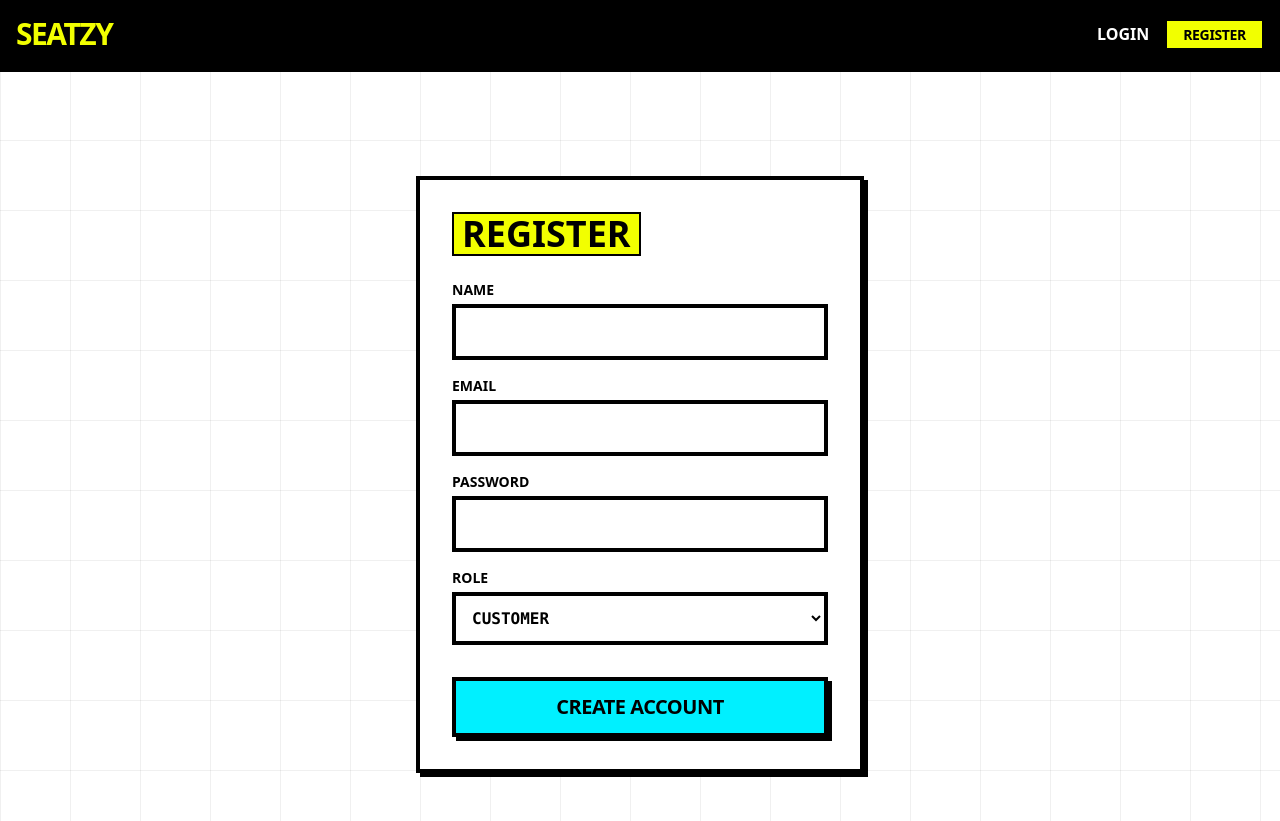
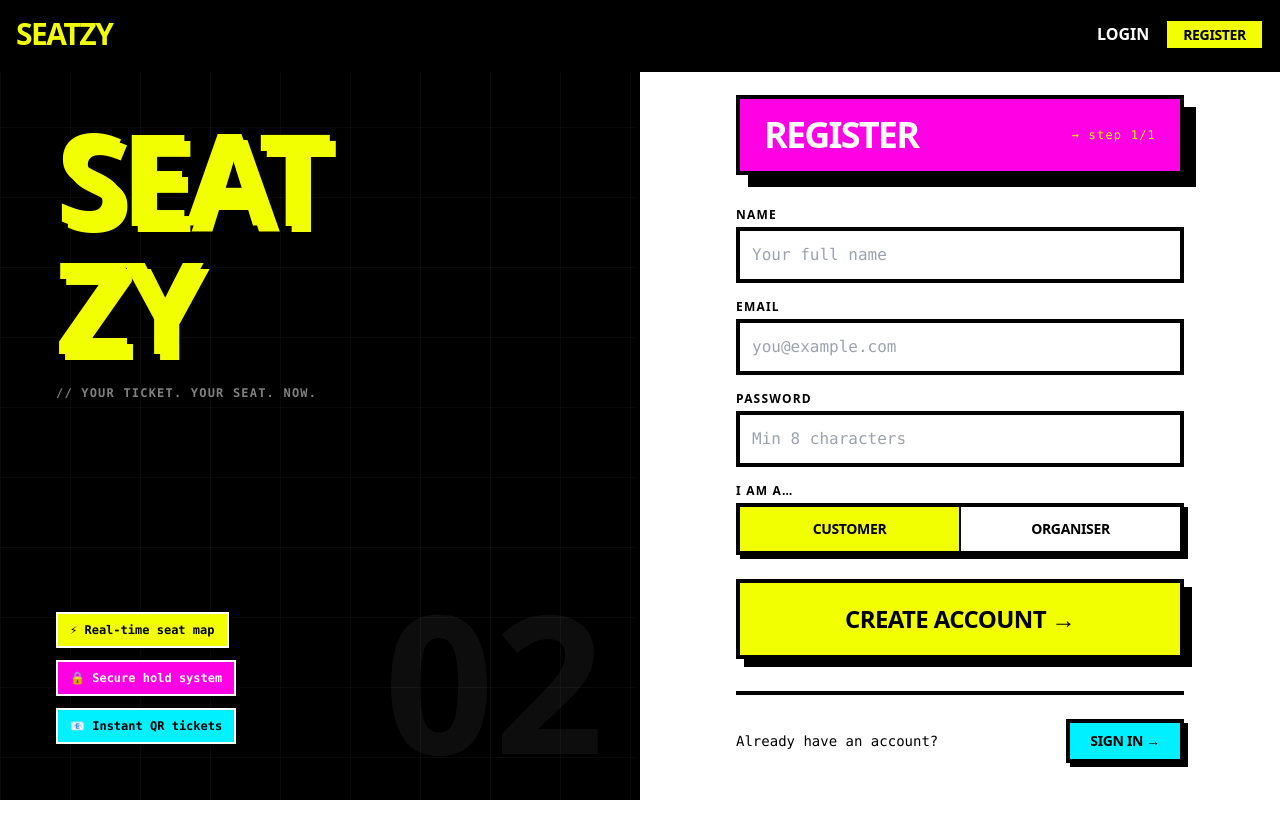
Before and after one commit to sidverma2407-png/ShowRush, a React (Vite) app in the folder frontend/: page /register in a window 1280 px wide. After the commit the page ends 800 px from the top, so only its background shows below. Built offline with nearby package versions, Linux system fonts and the light colour scheme; no server answers.

Commit message:
polish: bold split-screen login and register pages with full-bleed brand panel and hero form layout

```diff
--- a/frontend/src/App.tsx
+++ b/frontend/src/App.tsx
@@ -53,12 +53,17 @@ function App() {
           </div>
         </nav>
 
-        {/* Main Content — no padding here; each page manages its own bleed */}
-        <main className="flex-grow px-4 md:px-8 pt-6 pb-12">
+        {/* Main Content */}
+        <main className="flex-grow overflow-hidden">
           <Routes>
             <Route path="/" element={<Navigate to="/events" />} />
+            {/* Auth pages — full viewport, no padding */}
             <Route path="/login" element={<Login />} />
             <Route path="/register" element={<Register />} />
+            {/* App pages — padded container */}
+            <Route path="/*" element={
+              <div className="px-4 md:px-8 pt-6 pb-12">
+                <Routes>
                   <Route path="/events" element={<Events />} />
                   <Route path="/events/:eventId/shows/:showId/map" element={
                     <ProtectedRoute allowedRoles={['customer']}><SeatMap /></ProtectedRoute>
@@ -74,6 +79,9 @@ function App() {
                     <ProtectedRoute allowedRoles={['admin']}><AdminVenues /></ProtectedRoute>
                   } />
                 </Routes>
+              </div>
+            } />
+          </Routes>
         </main>
       </div>
     </BrowserRouter>
--- a/frontend/src/pages/Login.tsx
+++ b/frontend/src/pages/Login.tsx
@@ -1,5 +1,5 @@
 import { useState, type FormEvent } from 'react';
-import { useNavigate } from 'react-router-dom';
+import { useNavigate, Link } from 'react-router-dom';
 import { useAuthStore } from '../store/auth';
 import { fetchApi } from '../api/client';
 
@@ -7,54 +7,134 @@ export default function Login() {
   const [email, setEmail] = useState('');
   const [password, setPassword] = useState('');
   const [error, setError] = useState('');
+  const [loading, setLoading] = useState(false);
   const login = useAuthStore(state => state.login);
   const navigate = useNavigate();
 
   const handleSubmit = async (e: FormEvent) => {
     e.preventDefault();
     setError('');
+    setLoading(true);
     try {
       const res = await fetchApi('/auth/login', {
         method: 'POST',
         body: JSON.stringify({ email, password })
       });
       login(res.data.user, res.data.token);
-
-      if (res.data.user.role === 'admin') navigate('/admin/venues');
-      else if (res.data.user.role === 'organiser') navigate('/organiser/dashboard');
-      else navigate('/events');
+      navigate('/events');
     } catch (err: any) {
       setError(err.message);
+    } finally {
+      setLoading(false);
     }
   };
 
   return (
-    <div className="max-w-md mx-auto mt-20 neo-card p-8">
-      <h1 className="text-4xl font-black uppercase mb-6 bg-seatzy-acid-yellow inline-block px-2 border-2 border-seatzy-black">Login</h1>
-      {error && <div className="bg-seatzy-magenta text-seatzy-white p-3 font-mono mb-4 border-2 border-seatzy-black">{error}</div>}
-      <form onSubmit={handleSubmit} className="flex flex-col gap-4">
+    /* Full-viewport split — no outer padding so it truly bleeds */
+    <div className="fixed inset-0 top-[57px] flex flex-col md:flex-row overflow-hidden">
+
+      {/* ── LEFT PANEL: brand block ── */}
+      <div className="relative bg-seatzy-acid-yellow border-r-4 border-seatzy-black flex flex-col justify-between p-10 md:p-14 w-full md:w-1/2 shrink-0 overflow-hidden">
+
+        {/* Blueprint grid overlay on the yellow panel */}
+        <div className="absolute inset-0 pointer-events-none"
+          style={{
+            backgroundImage: 'linear-gradient(to right,rgba(0,0,0,0.07) 1px,transparent 1px),linear-gradient(to bottom,rgba(0,0,0,0.07) 1px,transparent 1px)',
+            backgroundSize: '70px 70px'
+          }}
+        />
+
+        {/* wordmark */}
+        <div className="relative z-10">
+          <h1 className="text-[clamp(4rem,10vw,8rem)] font-black uppercase tracking-tighter leading-none text-seatzy-black"
+            style={{ textShadow: '6px 6px 0 #000' }}>
+            SEAT<br />ZY
+          </h1>
+          <p className="font-mono text-xs font-bold uppercase tracking-widest mt-4 text-seatzy-black opacity-70">
+            // Book smarter. Sit better.
+          </p>
+        </div>
+
+        {/* bottom accent strip */}
+        <div className="relative z-10 flex flex-col gap-3 mt-auto">
+          <div className="flex gap-3">
+            <div className="h-6 w-20 bg-seatzy-black border-2 border-seatzy-black" />
+            <div className="h-6 w-10 bg-seatzy-magenta border-2 border-seatzy-black" />
+            <div className="h-6 w-14 bg-seatzy-cyan border-2 border-seatzy-black" />
+            <div className="h-6 w-8 bg-seatzy-black border-2 border-seatzy-black" />
+          </div>
+          <p className="font-mono text-xs opacity-60">Concurrent • Secure • Real-time</p>
+        </div>
+
+        {/* big decorative number */}
+        <span className="absolute bottom-6 right-8 text-[12rem] font-black text-seatzy-black opacity-5 leading-none select-none">01</span>
+      </div>
+
+      {/* ── RIGHT PANEL: form ── */}
+      <div className="flex-grow bg-seatzy-white flex items-center justify-center p-8 overflow-y-auto">
+        <div className="w-full max-w-md">
+
+          {/* Page header band */}
+          <div className="bg-seatzy-black text-seatzy-white border-4 border-seatzy-black shadow-neo-xl mb-8 px-6 py-4 flex items-center justify-between">
+            <h2 className="text-4xl font-black uppercase tracking-tighter">Sign In</h2>
+            <span className="font-mono text-seatzy-cyan text-xs tracking-widest">→ step 1/1</span>
+          </div>
+
+          {error && (
+            <div className="bg-seatzy-magenta text-seatzy-white border-4 border-seatzy-black shadow-neo px-4 py-3 mb-6 font-mono text-sm font-bold">
+              ⚠ {error}
+            </div>
+          )}
+
+          <form onSubmit={handleSubmit} className="flex flex-col gap-5">
             <div className="flex flex-col gap-1">
-          <label className="font-bold uppercase text-sm">Email</label>
+              <label className="font-black text-xs uppercase tracking-widest">Email</label>
               <input
+                id="login-email"
                 type="email"
                 value={email}
                 onChange={e => setEmail(e.target.value)}
-            className="neo-input"
+                className="neo-input w-full text-base"
+                placeholder="you@example.com"
                 required
               />
             </div>
+
             <div className="flex flex-col gap-1">
-          <label className="font-bold uppercase text-sm">Password</label>
+              <label className="font-black text-xs uppercase tracking-widest">Password</label>
               <input
+                id="login-password"
                 type="password"
                 value={password}
                 onChange={e => setPassword(e.target.value)}
-            className="neo-input"
+                className="neo-input w-full text-base"
+                placeholder="••••••••"
                 required
               />
             </div>
-        <button type="submit" className="neo-btn bg-seatzy-cyan text-seatzy-black py-3 mt-4 text-xl">Sign In</button>
+
+            <button
+              id="login-submit"
+              type="submit"
+              disabled={loading}
+              className="neo-btn-hero bg-seatzy-acid-yellow text-seatzy-black py-5 text-2xl w-full mt-2 disabled:opacity-50"
+            >
+              {loading ? 'Signing in...' : 'Sign In →'}
+            </button>
           </form>
+
+          {/* Switch link */}
+          <div className="mt-8 border-t-4 border-seatzy-black pt-6 flex items-center justify-between">
+            <p className="font-mono text-sm">No account yet?</p>
+            <Link
+              to="/register"
+              className="neo-btn bg-seatzy-cyan text-seatzy-black px-5 py-2 text-sm shadow-neo"
+            >
+              Register →
+            </Link>
+          </div>
+        </div>
+      </div>
     </div>
   );
 }
--- a/frontend/src/pages/Register.tsx
+++ b/frontend/src/pages/Register.tsx
@@ -1,5 +1,5 @@
 import { useState, type FormEvent } from 'react';
-import { useNavigate } from 'react-router-dom';
+import { useNavigate, Link } from 'react-router-dom';
 import { useAuthStore } from '../store/auth';
 import { fetchApi } from '../api/client';
 
@@ -9,54 +9,169 @@ export default function Register() {
   const [password, setPassword] = useState('');
   const [role, setRole] = useState('customer');
   const [error, setError] = useState('');
+  const [loading, setLoading] = useState(false);
   const login = useAuthStore(state => state.login);
   const navigate = useNavigate();
 
   const handleSubmit = async (e: FormEvent) => {
     e.preventDefault();
     setError('');
+    setLoading(true);
     try {
       const res = await fetchApi('/auth/register', {
         method: 'POST',
         body: JSON.stringify({ name, email, password, role })
       });
       login(res.data.user, res.data.token);
-
-      if (res.data.user.role === 'admin') navigate('/admin/venues');
-      else if (res.data.user.role === 'organiser') navigate('/organiser/dashboard');
-      else navigate('/events');
+      navigate('/events');
     } catch (err: any) {
       setError(err.message);
+    } finally {
+      setLoading(false);
     }
   };
 
   return (
-    <div className="max-w-md mx-auto mt-20 neo-card p-8">
-      <h1 className="text-4xl font-black uppercase mb-6 bg-seatzy-acid-yellow inline-block px-2 border-2 border-seatzy-black">Register</h1>
-      {error && <div className="bg-seatzy-magenta text-seatzy-white p-3 font-mono mb-4 border-2 border-seatzy-black">{error}</div>}
+    <div className="fixed inset-0 top-[57px] flex flex-col md:flex-row overflow-hidden">
+
+      {/* ── LEFT PANEL: black brand block ── */}
+      <div className="relative bg-seatzy-black flex flex-col justify-between p-10 md:p-14 w-full md:w-1/2 shrink-0 overflow-hidden border-r-4 border-seatzy-black">
+
+        {/* Grid overlay — visible on black */}
+        <div className="absolute inset-0 pointer-events-none"
+          style={{
+            backgroundImage: 'linear-gradient(to right,rgba(255,255,255,0.04) 1px,transparent 1px),linear-gradient(to bottom,rgba(255,255,255,0.04) 1px,transparent 1px)',
+            backgroundSize: '70px 70px'
+          }}
+        />
+
+        {/* wordmark */}
+        <div className="relative z-10">
+          <h1 className="text-[clamp(4rem,10vw,8rem)] font-black uppercase tracking-tighter leading-none text-seatzy-acid-yellow"
+            style={{ textShadow: '6px 6px 0 #F2FF00' }}>
+            SEAT<br />ZY
+          </h1>
+          <p className="font-mono text-xs font-bold uppercase tracking-widest mt-4 text-seatzy-white opacity-50">
+            // Your ticket. Your seat. Now.
+          </p>
+        </div>
+
+        {/* feature pills */}
+        <div className="relative z-10 flex flex-col gap-3 mt-auto">
+          {[
+            { color: 'bg-seatzy-acid-yellow text-seatzy-black', text: '⚡ Real-time seat map' },
+            { color: 'bg-seatzy-magenta text-seatzy-white', text: '🔒 Secure hold system' },
+            { color: 'bg-seatzy-cyan text-seatzy-black', text: '📧 Instant QR tickets' },
+          ].map(p => (
+            <div key={p.text} className={`${p.color} border-2 border-seatzy-white font-mono text-xs font-bold px-3 py-2 shadow-neo-sm inline-block self-start`}>
+              {p.text}
+            </div>
+          ))}
+        </div>
+
+        {/* big decorative number */}
+        <span className="absolute bottom-6 right-8 text-[12rem] font-black text-seatzy-white opacity-5 leading-none select-none">02</span>
+      </div>
+
+      {/* ── RIGHT PANEL: form ── */}
+      <div className="flex-grow bg-seatzy-white flex items-center justify-center p-8 overflow-y-auto">
+        <div className="w-full max-w-md">
+
+          {/* Page header band */}
+          <div className="bg-seatzy-magenta text-seatzy-white border-4 border-seatzy-black shadow-neo-xl mb-8 px-6 py-4 flex items-center justify-between">
+            <h2 className="text-4xl font-black uppercase tracking-tighter">Register</h2>
+            <span className="font-mono text-seatzy-acid-yellow text-xs tracking-widest">→ step 1/1</span>
+          </div>
+
+          {error && (
+            <div className="bg-seatzy-magenta text-seatzy-white border-4 border-seatzy-black shadow-neo px-4 py-3 mb-6 font-mono text-sm font-bold">
+              ⚠ {error}
+            </div>
+          )}
+
           <form onSubmit={handleSubmit} className="flex flex-col gap-4">
             <div className="flex flex-col gap-1">
-          <label className="font-bold uppercase text-sm">Name</label>
-          <input type="text" value={name} onChange={e => setName(e.target.value)} className="neo-input" required />
+              <label className="font-black text-xs uppercase tracking-widest">Name</label>
+              <input
+                id="register-name"
+                type="text"
+                value={name}
+                onChange={e => setName(e.target.value)}
+                className="neo-input w-full text-base"
+                placeholder="Your full name"
+                required
+              />
             </div>
+
             <div className="flex flex-col gap-1">
-          <label className="font-bold uppercase text-sm">Email</label>
-          <input type="email" value={email} onChange={e => setEmail(e.target.value)} className="neo-input" required />
+              <label className="font-black text-xs uppercase tracking-widest">Email</label>
+              <input
+                id="register-email"
+                type="email"
+                value={email}
+                onChange={e => setEmail(e.target.value)}
+                className="neo-input w-full text-base"
+                placeholder="you@example.com"
+                required
+              />
             </div>
+
             <div className="flex flex-col gap-1">
-          <label className="font-bold uppercase text-sm">Password</label>
-          <input type="password" value={password} onChange={e => setPassword(e.target.value)} className="neo-input" required />
+              <label className="font-black text-xs uppercase tracking-widest">Password</label>
+              <input
+                id="register-password"
+                type="password"
+                value={password}
+                onChange={e => setPassword(e.target.value)}
+                className="neo-input w-full text-base"
+                placeholder="Min 8 characters"
+                required
+              />
             </div>
+
             <div className="flex flex-col gap-1">
-          <label className="font-bold uppercase text-sm">Role</label>
-          <select value={role} onChange={e => setRole(e.target.value)} className="neo-input uppercase font-bold">
-            <option value="customer">Customer</option>
-            <option value="organiser">Organiser</option>
-            <option value="admin">Admin</option>
-          </select>
+              <label className="font-black text-xs uppercase tracking-widest">I am a…</label>
+              {/* Role selector as styled segmented buttons */}
+              <div className="flex border-4 border-seatzy-black shadow-neo overflow-hidden">
+                {(['customer', 'organiser'] as const).map(r => (
+                  <button
+                    key={r}
+                    type="button"
+                    onClick={() => setRole(r)}
+                    className={`flex-1 py-3 font-black uppercase text-sm tracking-tight border-r-2 border-seatzy-black last:border-r-0 transition-colors
+                      ${role === r
+                        ? 'bg-seatzy-acid-yellow text-seatzy-black'
+                        : 'bg-seatzy-white text-seatzy-black hover:bg-seatzy-gray-grid'
+                      }`}
+                  >
+                    {r}
+                  </button>
+                ))}
               </div>
-        <button type="submit" className="neo-btn bg-seatzy-cyan text-seatzy-black py-3 mt-4 text-xl">Create Account</button>
+            </div>
+
+            <button
+              id="register-submit"
+              type="submit"
+              disabled={loading}
+              className="neo-btn-hero bg-seatzy-acid-yellow text-seatzy-black py-5 text-2xl w-full mt-2 disabled:opacity-50"
+            >
+              {loading ? 'Creating...' : 'Create Account →'}
+            </button>
           </form>
+
+          {/* Switch link */}
+          <div className="mt-8 border-t-4 border-seatzy-black pt-6 flex items-center justify-between">
+            <p className="font-mono text-sm">Already have an account?</p>
+            <Link
+              to="/login"
+              className="neo-btn bg-seatzy-cyan text-seatzy-black px-5 py-2 text-sm shadow-neo"
+            >
+              Sign In →
+            </Link>
+          </div>
+        </div>
+      </div>
     </div>
   );
 }
```
Lines whose indentation alone changed are shown as unchanged.
